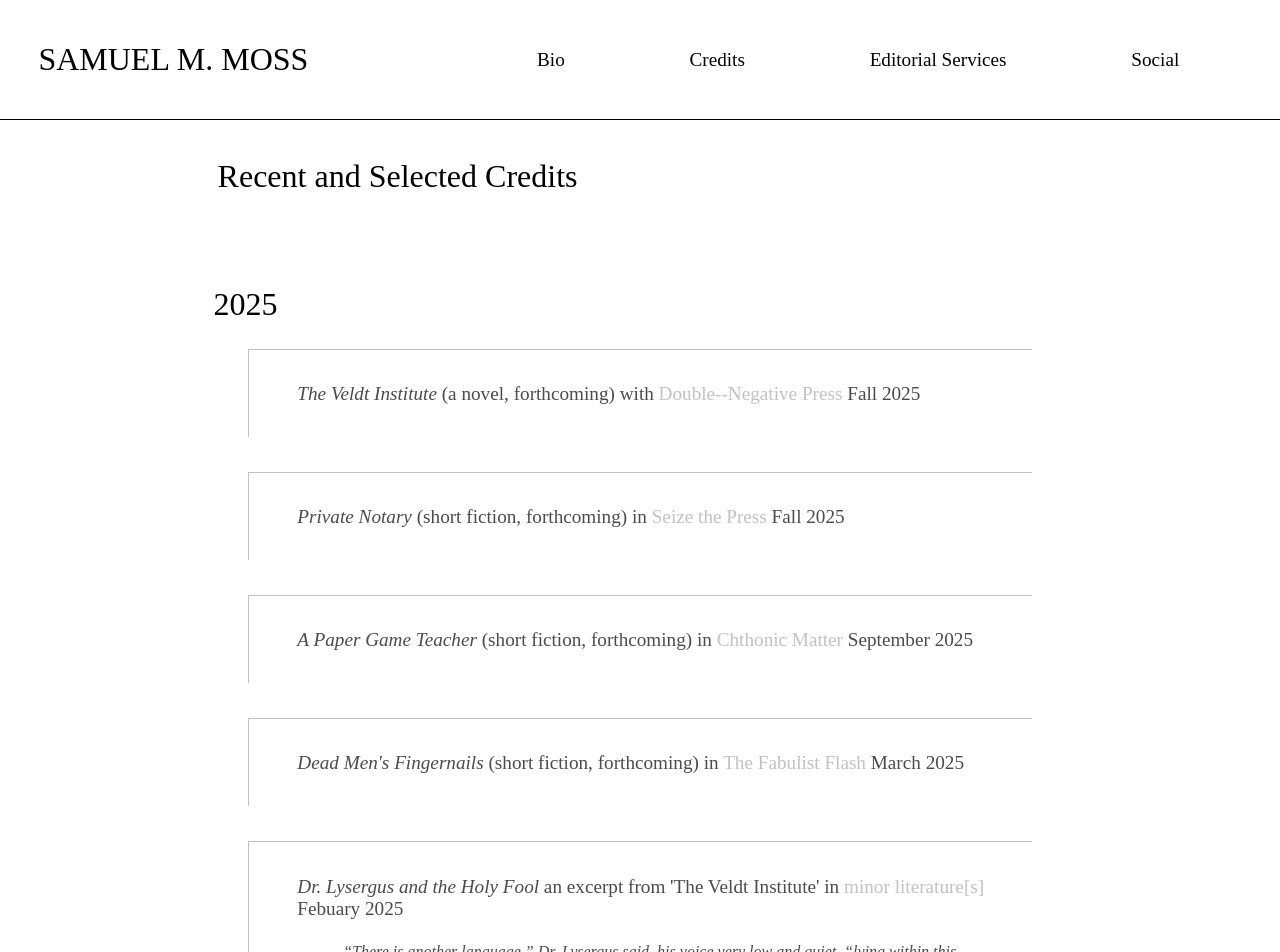
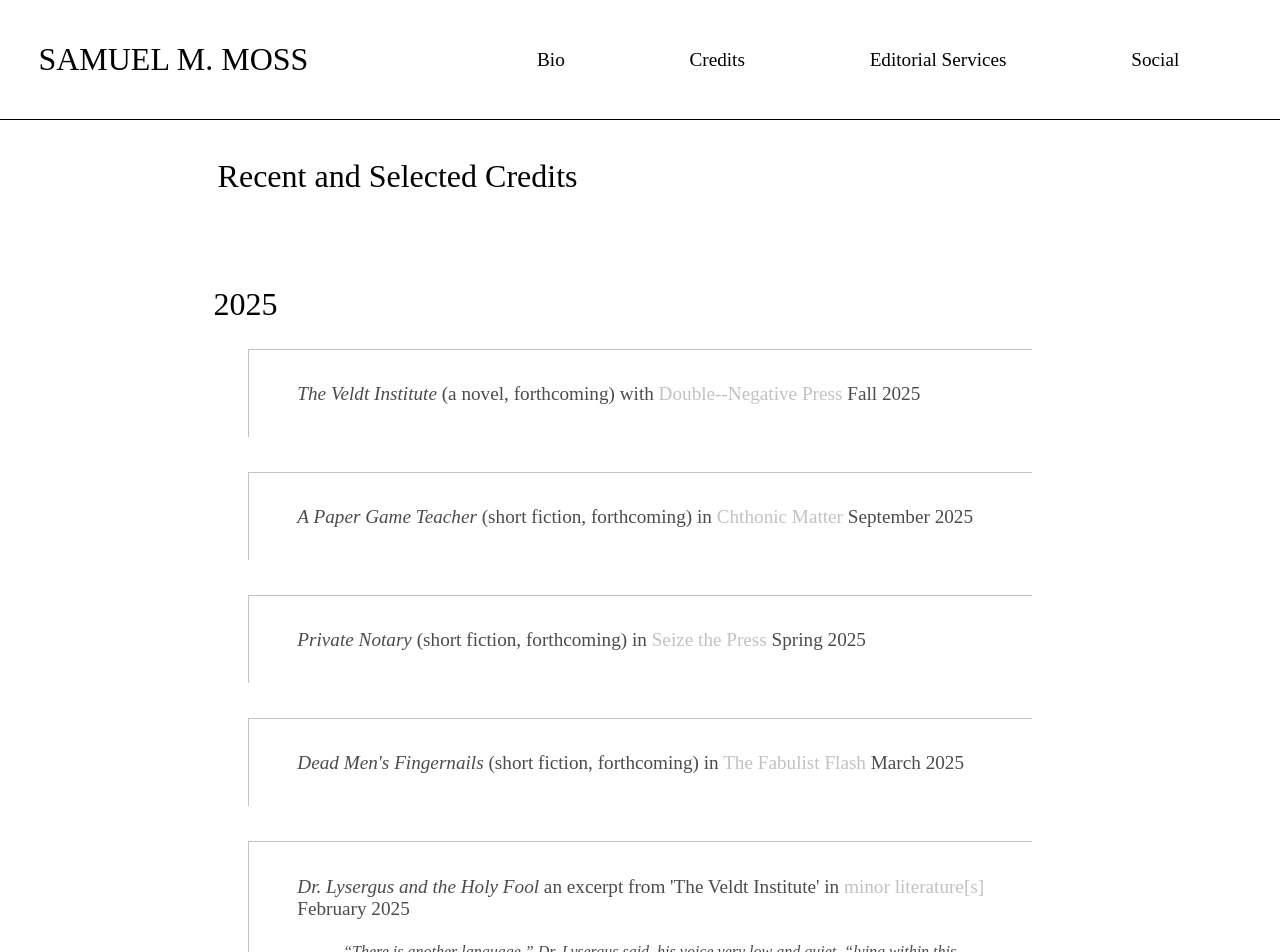
Before and after one commit to perfidiousscript/home_page, a Next.js app: page /credits in a window 1280 px wide. Shown: the top 952 px of the page. Built offline with nearby package versions, Linux system fonts and the light colour scheme.

Commit message:
moves Private Notary entry

```diff
--- a/public/credits.js
+++ b/public/credits.js
@@ -15,20 +15,20 @@ export const credits = [
   },
   {
     title: [
-      <i>Private Notary</i>,
-      " (short fiction, forthcoming) in ",
-      <a href="https://www.seizethepress.com/"> Seize the Press</a>,
-      " Fall 2025",
-    ],
-  },
-  {
-    title: [
       <i>A Paper Game Teacher</i>,
       " (short fiction, forthcoming) in ",
       <a href="https://chthonicmatter.wordpress.com/chthonicmatter/">
         Chthonic Matter
       </a>,
       " September 2025",
+    ],
+  },
+  {
+    title: [
+      <i>Private Notary</i>,
+      " (short fiction, forthcoming) in ",
+      <a href="https://www.seizethepress.com/"> Seize the Press</a>,
+      " Spring 2025",
     ],
   },
   {
@@ -47,7 +47,7 @@ export const credits = [
       <a href="https://minorliteratures.com/2025/02/20/dr-lysergus-and-the-holy-fool-samuel-m-moss/">
         minor literature[s]
       </a>,
-      " Febuary 2025",
+      " February 2025",
     ],
     quote:
       "“There is another language,” Dr. Lysergus said, his voice very low and quiet, “lying within this one.” He paused, tapped his pen against his chin. “And another logic, too, sleeps within this logic.”",
```
